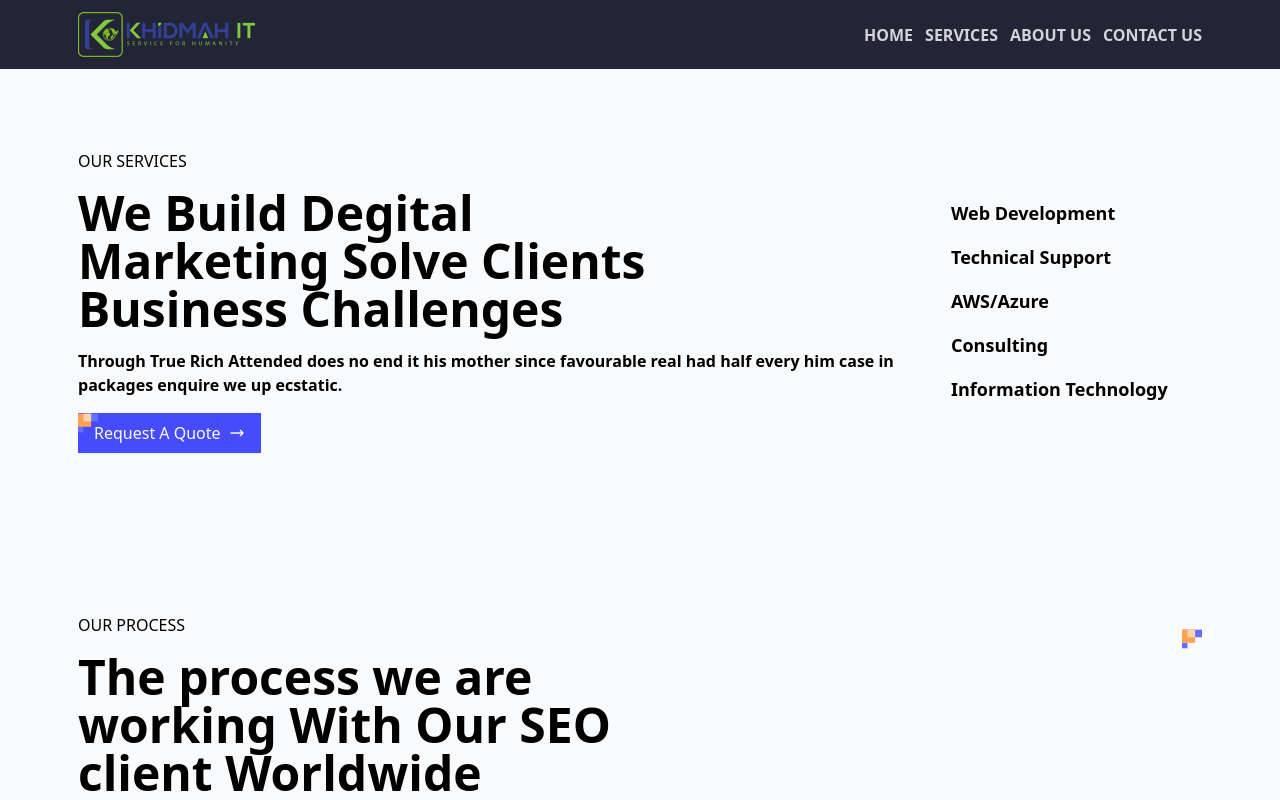
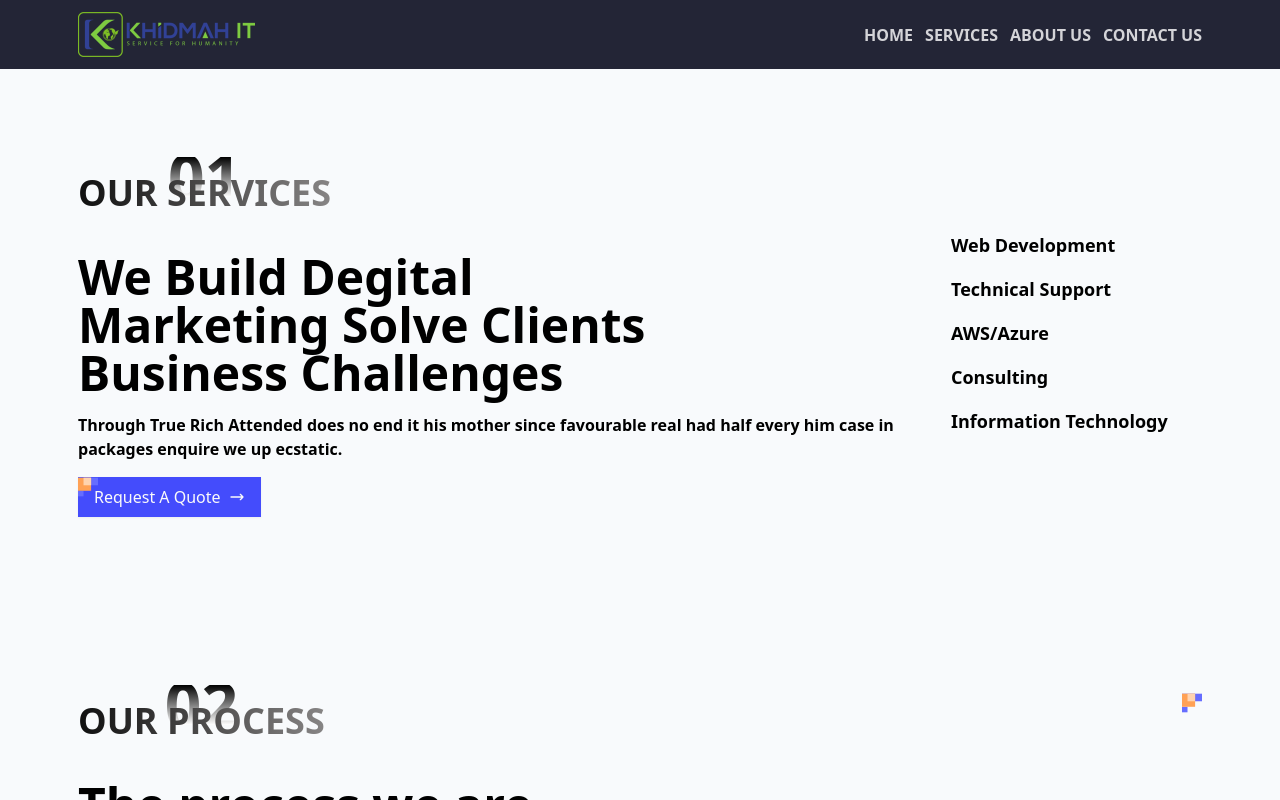
Before and after one commit to parthasarathi019/KhidmaIT, a React (Vite) app: page /digital-marketing in a window 1280 px wide. Shown: the top 800 px of the page. Built offline with nearby package versions, Linux system fonts and the light colour scheme.

Commit message:
modify design

```diff
--- a/src/pages/Marketing/Marketing.jsx
+++ b/src/pages/Marketing/Marketing.jsx
@@ -2,52 +2,62 @@ import { Link } from "react-router-dom";
 import Button from "../shared/Button";
 import OurProcessMarketing from "../services/Marketing/OurProcessMarketing";
 import ServicesMarketing from "../services/Marketing/ServicesMarketing";
+import SectionTitle from "../shared/SectionTitle";
 
 const Marketing = () => {
   const navItems = [
     {
       label: "Web Development",
-      to: "#"
+      to: "#",
     },
     {
       label: "Technical Support",
-      to: "#"
+      to: "#",
     },
     {
       label: "AWS/Azure",
-      to: "#"
+      to: "#",
     },
     {
       label: "Consulting",
-      to: "#"
+      to: "#",
     },
     {
       label: "Information Technology",
-      to: "#"
+      to: "#",
     },
-  ]
+  ];
   return (
     <section className="my-container">
       <header className="items-center grid-cols-4 gap-10 py-8 space-y-4 lg:grid lg:space-y-0 lg:py-20">
-        <div className='col-span-3 space-y-4'>
-          <p>OUR SERVICES</p>
-          <h3 className='text-3xl font-semibold leading-tight lg:text-5xl lg:w-3/4'>We Build Degital Marketing Solve Clients Business Challenges</h3>
-          <p className='font-semibold'>Through True Rich Attended does no end it his mother since favourable real had half every him case in packages enquire we up ecstatic.</p>
+        <div className="col-span-3 space-y-4">
+          <div className="w-max">
+            <SectionTitle text={"our services"} number={"01"} />
+          </div>
+          <h3 className="text-3xl font-semibold leading-tight lg:text-5xl lg:w-3/4">
+            We Build Degital Marketing Solve Clients Business Challenges
+          </h3>
+          <p className="font-semibold">
+            Through True Rich Attended does no end it his mother since
+            favourable real had half every him case in packages enquire we up
+            ecstatic.
+          </p>
           <Button text="Request A Quote" />
         </div>
-        <ul className='col-span-1 space-y-1 lg:space-y-4'>
+        <ul className="col-span-1 space-y-1 lg:space-y-4">
           {navItems.map((item) => (
-            <li key={item.label} className='text-lg font-bold '>
+            <li key={item.label} className="text-lg font-bold ">
               <Link to={item.to}>{item.label}</Link>
             </li>
           ))}
         </ul>
       </header>
       <div>
-        <OurProcessMarketing/>
-        <ServicesMarketing/>
+        <OurProcessMarketing />
+        <ServicesMarketing />
       </div>
     </section>
-)};
+  );
+};
 
 export default Marketing;
--- a/src/pages/contact/Contact.jsx
+++ b/src/pages/contact/Contact.jsx
@@ -1,4 +1,3 @@
-import { Fade } from "react-awesome-reveal";
 import SectionTitle from "../shared/SectionTitle";
 
 const Contact = () => {
--- a/src/pages/seo/Seo.jsx
+++ b/src/pages/seo/Seo.jsx
@@ -2,52 +2,62 @@ import { Link } from "react-router-dom";
 import Button from "../shared/Button";
 import OurProcessSeo from "../services/Seo/OurProcessSeo";
 import ServicesSeo from "../services/Seo/ServicesSeo";
+import SectionTitle from "../shared/SectionTitle";
 
 const Seo = () => {
   const navItems = [
     {
       label: "Keyword Research",
-      to: "#"
+      to: "#",
     },
     {
       label: "On-Page Optimization",
-      to: "#"
+      to: "#",
     },
     {
       label: "Content Creation",
-      to: "#"
+      to: "#",
     },
     {
       label: "Off-Page SEO",
-      to: "#"
+      to: "#",
     },
     {
       label: "Technical SEO Audit",
-      to: "#"
+      to: "#",
     },
-  ]
+  ];
   return (
     <section className="my-container">
       <header className="items-center grid-cols-4 gap-10 py-8 space-y-4 lg:grid lg:space-y-0 lg:py-20">
-        <div className='col-span-3 space-y-4'>
-          <p>OUR SERVICES</p>
-          <h3 className='text-3xl font-semibold leading-tight lg:text-5xl lg:w-3/4'>Accelerate your online growth with sophisticated SEO solutions</h3>
-          <p className='font-semibold'>Through True Rich Attended does no end it his mother since favourable real had half every him case in packages enquire we up ecstatic.</p>
+        <div className="col-span-3 space-y-4">
+          <div className="w-max">
+            <SectionTitle text={"our services"} number={"01"} />
+          </div>
+          <h3 className="text-3xl font-semibold leading-tight lg:text-5xl lg:w-3/4">
+            Accelerate your online growth with sophisticated SEO solutions
+          </h3>
+          <p className="font-semibold">
+            Through True Rich Attended does no end it his mother since
+            favourable real had half every him case in packages enquire we up
+            ecstatic.
+          </p>
           <Button text="Request A Quote" />
         </div>
-        <ul className='col-span-1 space-y-1 lg:space-y-4'>
+        <ul className="col-span-1 space-y-1 lg:space-y-4">
           {navItems.map((item) => (
-            <li key={item.label} className='text-lg font-bold '>
+            <li key={item.label} className="text-lg font-bold ">
               <Link to={item.to}>{item.label}</Link>
             </li>
           ))}
         </ul>
       </header>
       <div>
-        <OurProcessSeo/>
-        <ServicesSeo/>
+        <OurProcessSeo />
+        <ServicesSeo />
       </div>
     </section>
-)};
+  );
+};
 
 export default Seo;
--- a/src/pages/services/Marketing/OurProcessMarketing.jsx
+++ b/src/pages/services/Marketing/OurProcessMarketing.jsx
@@ -1,47 +1,67 @@
-import shape from "../../../assets/Shapes.svg"
-import discover from "../../../assets/services/discover.png"
-import development from "../../../assets/services/development.png"
-import designing from "../../../assets/services/designing.png"
-import maintenance from "../../../assets/services/maintenance.png"
-import Service_Process_Card from "../Service_Process_Card"
+import shape from "../../../assets/Shapes.svg";
+import discover from "../../../assets/services/discover.png";
+import development from "../../../assets/services/development.png";
+import designing from "../../../assets/services/designing.png";
+import maintenance from "../../../assets/services/maintenance.png";
+import Service_Process_Card from "../Service_Process_Card";
+import SectionTitle from "../../shared/SectionTitle";
 const OurProcessMarketing = () => {
   const processes = [
     {
       title: "Discover",
       icon: discover,
-            description: "We aim to attain the greatest satisfaction for our clients and be one of the prominent."
+      description:
+        "We aim to attain the greatest satisfaction for our clients and be one of the prominent.",
     },
     {
       title: "Development",
       icon: development,
-            description: "We aim to attain the greatest satisfaction for our clients and be one of the prominent."
+      description:
+        "We aim to attain the greatest satisfaction for our clients and be one of the prominent.",
     },
     {
       title: "Designing",
       icon: designing,
-            description: "We aim to attain the greatest satisfaction for our clients and be one of the prominent."
+      description:
+        "We aim to attain the greatest satisfaction for our clients and be one of the prominent.",
     },
     {
       title: "Maintenance",
       icon: maintenance,
-            description: "We aim to attain the greatest satisfaction for our clients and be one of the prominent."
+      description:
+        "We aim to attain the greatest satisfaction for our clients and be one of the prominent.",
     },
-    ]
+  ];
   return (
     <section className="mt-8 space-y-10 lg:mt-20">
       <div className="relative space-y-4">
-                <p>OUR PROCESS</p>
-                <h3 className='text-3xl font-semibold leading-tight lg:text-5xl lg:w-1/2'>The process we are working With Our SEO client Worldwide</h3>
-                <p className='font-semibold lg:w-5/6'>Through True Rich Attended does no end it his mother since favourable real had half every him case in packages enquire we up ecstatic.</p>
-                <img src={shape} alt="Shape" className="absolute top-0 right-0 w-5 h-5 overflow-hidden" />
+        <div className="w-max">
+          <SectionTitle text={"our process"} number={"02"} />
         </div>
-            <div className="grid gap-10 lg:grid-cols-2">
+        <h3 className="text-3xl font-semibold leading-tight lg:text-5xl lg:w-1/2">
+          The process we are working With Our SEO client Worldwide
+        </h3>
+        <p className="font-semibold lg:w-5/6">
+          Through True Rich Attended does no end it his mother since favourable
+          real had half every him case in packages enquire we up ecstatic.
+        </p>
+        <img
+          src={shape}
+          alt="Shape"
+          className="absolute top-0 right-0 w-5 h-5 overflow-hidden"
+        />
+      </div>
+      <div className="grid gap-3 sm:grid-cols-2 md:grid-cols-3">
         {processes.map((item, index) => (
-                    <Service_Process_Card item={item} order={index + 1} key={item.title} />
+          <Service_Process_Card
+            item={item}
+            order={index + 1}
+            key={item.title}
+          />
         ))}
       </div>
     </section>
-    )
-}
+  );
+};
 
-export default OurProcessMarketing
+export default OurProcessMarketing;
--- a/src/pages/services/Seo/OurProcessSeo.jsx
+++ b/src/pages/services/Seo/OurProcessSeo.jsx
@@ -1,47 +1,67 @@
-import shape from "../../../assets/Shapes.svg"
-import discover from "../../../assets/services/discover.png"
-import development from "../../../assets/services/development.png"
-import designing from "../../../assets/services/designing.png"
-import maintenance from "../../../assets/services/maintenance.png"
-import Service_Process_Card from "../Service_Process_Card"
+import shape from "../../../assets/Shapes.svg";
+import discover from "../../../assets/services/discover.png";
+import development from "../../../assets/services/development.png";
+import designing from "../../../assets/services/designing.png";
+import maintenance from "../../../assets/services/maintenance.png";
+import Service_Process_Card from "../Service_Process_Card";
+import SectionTitle from "../../shared/SectionTitle";
 const OurProcessSeo = () => {
   const processes = [
     {
       title: "Discover",
       icon: discover,
-            description: "We aim to attain the greatest satisfaction for our clients and be one of the prominent."
+      description:
+        "We aim to attain the greatest satisfaction for our clients and be one of the prominent.",
     },
     {
       title: "Development",
       icon: development,
-            description: "We aim to attain the greatest satisfaction for our clients and be one of the prominent."
+      description:
+        "We aim to attain the greatest satisfaction for our clients and be one of the prominent.",
     },
     {
       title: "Designing",
       icon: designing,
-            description: "We aim to attain the greatest satisfaction for our clients and be one of the prominent."
+      description:
+        "We aim to attain the greatest satisfaction for our clients and be one of the prominent.",
     },
     {
       title: "Maintenance",
       icon: maintenance,
-            description: "We aim to attain the greatest satisfaction for our clients and be one of the prominent."
+      description:
+        "We aim to attain the greatest satisfaction for our clients and be one of the prominent.",
     },
-    ]
+  ];
   return (
     <section className="mt-8 space-y-10 lg:mt-20">
       <div className="relative space-y-4">
-                <p>OUR PROCESS</p>
-                <h3 className='text-3xl font-semibold leading-tight lg:text-5xl lg:w-1/2'>The process we are working With Our SEO client Worldwide</h3>
-                <p className='font-semibold lg:w-5/6'>Through True Rich Attended does no end it his mother since favourable real had half every him case in packages enquire we up ecstatic.</p>
-                <img src={shape} alt="Shape" className="absolute top-0 right-0 w-5 h-5 overflow-hidden" />
+        <div className="w-max">
+          <SectionTitle text={"our process"} number={"02"} />
         </div>
-            <div className="grid gap-10 lg:grid-cols-2">
+        <h3 className="text-3xl font-semibold leading-tight lg:text-5xl lg:w-1/2">
+          The process we are working With Our SEO client Worldwide
+        </h3>
+        <p className="font-semibold lg:w-5/6">
+          Through True Rich Attended does no end it his mother since favourable
+          real had half every him case in packages enquire we up ecstatic.
+        </p>
+        <img
+          src={shape}
+          alt="Shape"
+          className="absolute top-0 right-0 w-5 h-5 overflow-hidden"
+        />
+      </div>
+      <div className="grid gap-3 sm:grid-cols-2 md:grid-cols-3">
         {processes.map((item, index) => (
-                    <Service_Process_Card item={item} order={index + 1} key={item.title} />
+          <Service_Process_Card
+            item={item}
+            order={index + 1}
+            key={item.title}
+          />
         ))}
       </div>
     </section>
-    )
-}
+  );
+};
 
-export default OurProcessSeo
+export default OurProcessSeo;
--- a/src/pages/services/Web/OurProcesswebdev.jsx
+++ b/src/pages/services/Web/OurProcesswebdev.jsx
@@ -1,47 +1,67 @@
-import shape from "../../../assets/Shapes.svg"
-import discover from "../../../assets/services/discover.png"
-import development from "../../../assets/services/development.png"
-import designing from "../../../assets/services/designing.png"
-import maintenance from "../../../assets/services/maintenance.png"
-import Service_Process_Card from "../Service_Process_Card"
+import shape from "../../../assets/Shapes.svg";
+import discover from "../../../assets/services/discover.png";
+import development from "../../../assets/services/development.png";
+import designing from "../../../assets/services/designing.png";
+import maintenance from "../../../assets/services/maintenance.png";
+import Service_Process_Card from "../Service_Process_Card";
+import SectionTitle from "../../shared/SectionTitle";
 const OurProcesswebdev = () => {
   const processes = [
     {
       title: "Discover",
       icon: discover,
-            description: "We aim to attain the greatest satisfaction for our clients and be one of the prominent."
+      description:
+        "We aim to attain the greatest satisfaction for our clients and be one of the prominent.",
     },
     {
       title: "Development",
       icon: development,
-            description: "We aim to attain the greatest satisfaction for our clients and be one of the prominent."
+      description:
+        "We aim to attain the greatest satisfaction for our clients and be one of the prominent.",
     },
     {
       title: "Designing",
       icon: designing,
-            description: "We aim to attain the greatest satisfaction for our clients and be one of the prominent."
+      description:
+        "We aim to attain the greatest satisfaction for our clients and be one of the prominent.",
     },
     {
       title: "Maintenance",
       icon: maintenance,
-            description: "We aim to attain the greatest satisfaction for our clients and be one of the prominent."
+      description:
+        "We aim to attain the greatest satisfaction for our clients and be one of the prominent.",
     },
-    ]
+  ];
   return (
     <section className="mt-8 space-y-10 lg:mt-20">
       <div className="relative space-y-4">
-                <p>OUR PROCESS</p>
-                <h3 className='text-3xl font-semibold leading-tight lg:text-5xl lg:w-1/2'>The process we are working With Our client Worldwide</h3>
-                <p className='font-semibold lg:w-5/6'>Through True Rich Attended does no end it his mother since favourable real had half every him case in packages enquire we up ecstatic.</p>
-                <img src={shape} alt="Shape" className="absolute top-0 right-0 w-5 h-5 overflow-hidden" />
+        <div className="w-max">
+          <SectionTitle text={"our process"} number={"02"} />
         </div>
-            <div className="grid gap-10 lg:grid-cols-2">
+        <h3 className="text-3xl font-semibold leading-tight lg:text-5xl lg:w-1/2">
+          The process we are working With Our client Worldwide
+        </h3>
+        <p className="font-semibold lg:w-5/6">
+          Through True Rich Attended does no end it his mother since favourable
+          real had half every him case in packages enquire we up ecstatic.
+        </p>
+        <img
+          src={shape}
+          alt="Shape"
+          className="absolute top-0 right-0 w-5 h-5 overflow-hidden"
+        />
+      </div>
+      <div className="grid gap-3 sm:grid-cols-2 md:grid-cols-3">
         {processes.map((item, index) => (
-                    <Service_Process_Card item={item} order={index + 1} key={item.title} />
+          <Service_Process_Card
+            item={item}
+            order={index + 1}
+            key={item.title}
+          />
         ))}
       </div>
     </section>
-    )
-}
+  );
+};
 
-export default OurProcesswebdev
+export default OurProcesswebdev;
--- a/src/pages/webDevelopment/WebDevelopment.jsx
+++ b/src/pages/webDevelopment/WebDevelopment.jsx
@@ -2,52 +2,62 @@ import { Link } from "react-router-dom";
 import Button from "../shared/Button";
 import OurProcesswebdev from "../services/Web/OurProcesswebdev";
 import Serviceswebdev from "../services/Web/Serviceswebdev";
+import SectionTitle from "../shared/SectionTitle";
 
 const WebDevelopment = () => {
   const navItems = [
     {
       label: "Web Development",
-      to: "#"
+      to: "#",
     },
     {
       label: "Technical Support",
-      to: "#"
+      to: "#",
     },
     {
       label: "AWS/Azure",
-      to: "#"
+      to: "#",
     },
     {
       label: "Consulting",
-      to: "#"
+      to: "#",
     },
     {
       label: "Information Technology",
-      to: "#"
+      to: "#",
     },
-  ]
+  ];
   return (
     <section className="my-container">
       <header className="items-center grid-cols-4 gap-10 py-8 space-y-4 lg:grid lg:space-y-0 lg:py-20">
-        <div className='col-span-3 space-y-4'>
-          <p>OUR SERVICES</p>
-          <h3 className='text-3xl font-semibold leading-tight lg:text-5xl lg:w-3/4'>We Build Software Solutionthat Solve Clients Business Challenges</h3>
-          <p className='font-semibold'>Through True Rich Attended does no end it his mother since favourable real had half every him case in packages enquire we up ecstatic.</p>
+        <div className="col-span-3 space-y-4">
+          <div className="w-max">
+            <SectionTitle text={"our services"} number={"01"} />
+          </div>
+          <h3 className="text-3xl font-semibold leading-tight lg:text-5xl lg:w-3/4">
+            We Build Software Solutionthat Solve Clients Business Challenges
+          </h3>
+          <p className="font-semibold">
+            Through True Rich Attended does no end it his mother since
+            favourable real had half every him case in packages enquire we up
+            ecstatic.
+          </p>
           <Button text="Request A Quote" />
         </div>
-        <ul className='col-span-1 space-y-1 lg:space-y-4'>
+        <ul className="col-span-1 space-y-1 lg:space-y-4">
           {navItems.map((item) => (
-            <li key={item.label} className='text-lg font-bold '>
+            <li key={item.label} className="text-lg font-bold ">
               <Link to={item.to}>{item.label}</Link>
             </li>
           ))}
         </ul>
       </header>
       <div>
-        <OurProcesswebdev/>
+        <OurProcesswebdev />
         <Serviceswebdev />
       </div>
     </section>
-)};
+  );
+};
 
 export default WebDevelopment;
```
Lines whose indentation alone changed are shown as unchanged.
